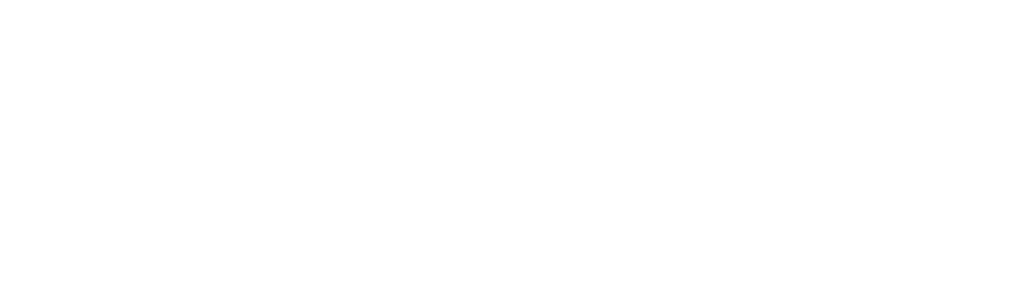
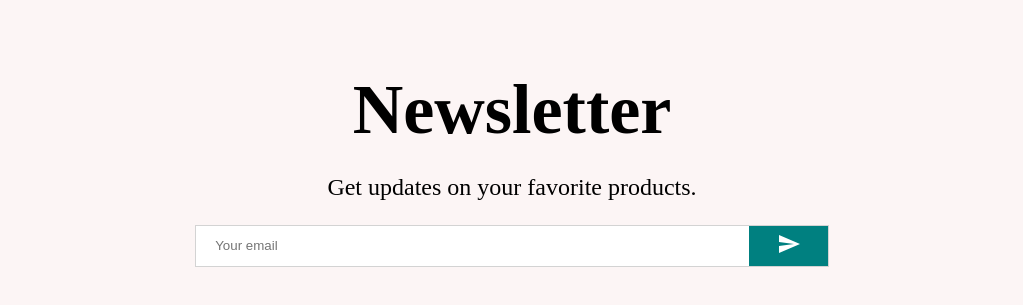
Before and after one commit to alexei-dayrit/react-ecommerce, a React (Create React App) app: page / in a window 1280 px wide. Shown: the part 2374-2679 px from the top of the page, without its empty margins (128-1151 px from the left). Before the commit the page ends 2287 px from the top, so only its background shows below. Built offline with nearby package versions, Linux system fonts and the light colour scheme; the HTML template or start-up script is replaced by a standard one.

Commit message:
Completed Newsletter component.

```diff
--- a/src/components/Newsletter.jsx
+++ b/src/components/Newsletter.jsx
@@ -3,23 +3,45 @@
 import styled from 'styled-components';
 
 const Container = styled.div`
-
+  height: 60vh;
+  background-color: #fcf5f5;
+  display: flex;
+  align-items: center;
+  justify-content: center;
+  flex-direction: column;
 `;
 
 const Title = styled.h1`
+  font-size: 70px;
+  margin-bottom: 1.5rem;
+`;
 
+const Description = styled.div`
+  font-size: 24px;
+  font-weight: 300;
+  margin-bottom: 1.5rem;
 `;
-const Description = styled.div`
 
+const InputContainer = styled.div`
+  width: 50%;
+  height: 2.5rem;
+  background-color: white;
+  display: flex;
+  justify-content: space-between;
+  border: 1px solid lightgray;
 `;
-const InputContainer = styled.div`
 
+const Input = styled.input`
+  border: none;
+  flex: 8;
+  padding-left: 1.2rem;
 `;
-const Input = styled.input`
 
-`;
 const Button = styled.button`
-
+  flex: 1;
+  border: none;
+  background-color: teal;
+  color: white;
 `;
 
 const Newsletter = () => {
--- a/src/pages/Home.jsx
+++ b/src/pages/Home.jsx
@@ -4,6 +4,7 @@
 import Carousel from '../components/Carousel';
 import Categories from '../components/Categories';
 import Products from '../components/Products';
+import Newsletter from '../components/Newsletter';
 
 const Home = () => {
   return (
@@ -13,6 +14,7 @@
       <Carousel />
       <Categories />
       <Products />
+      <Newsletter />
     </div>
   );
 };
```
Also changed, not shown: 2 other files (tests, documents, lock files or other folders).
